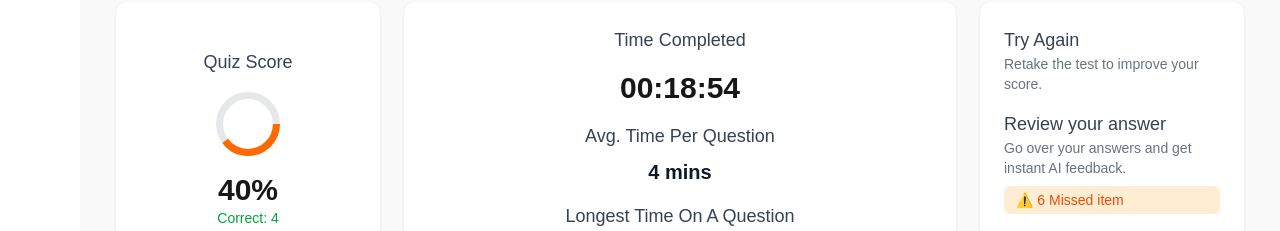
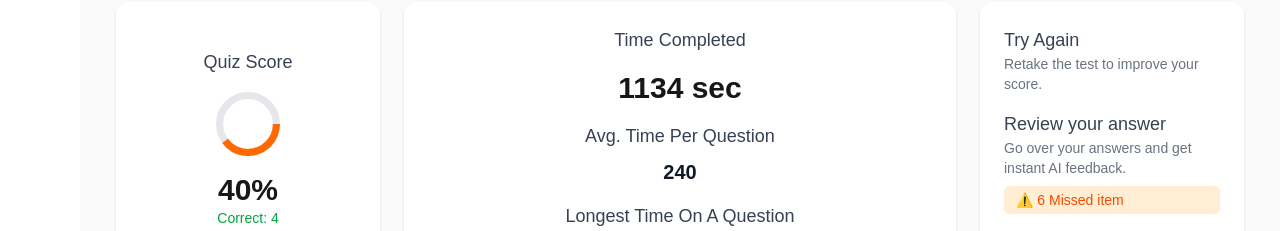
Before and after one commit to zeeshanpaalo/samwell, a Next.js app: page /dashboard/quiz/1 in a window 1280 px wide. Shown: the part 206-437 px from the top of the page. Built offline with nearby package versions, Linux system fonts and the light colour scheme.

Commit message:
Results UI dynamic data

```diff
--- a/src/app/(protected)/dashboard/quiz/[quidId]/page.tsx
+++ b/src/app/(protected)/dashboard/quiz/[quidId]/page.tsx
@@ -8,7 +8,7 @@ const QuizResults = () => {
   const { result, fetchResultById } = useQuizContext();
 
   useEffect(() => {
-    if (quidId) {
+    if (quidId && !result) {
       fetchResultById(quidId as string);
     }
   }, [quidId]);
@@ -60,19 +60,19 @@ const QuizResults = () => {
               </svg>
             </div>
             <p className="text-3xl font-bold mt-4">{`${result?.quizScore}%`}</p>
-            <p className="text-sm text-green-600">Correct: 4</p>
-            <p className="text-sm text-orange-500">Incorrect: 6</p>
+            <p className="text-sm text-green-600">{`Correct: ${result?.correctAnswers}`}</p>
+            <p className="text-sm text-orange-500">{`Incorrect: ${result?.incorrectAnswers}`}</p>
           </div>
         </div>
 
         {/* Time Completed - Wider Card */}
         <div className="bg-white p-6 rounded-xl shadow-sm col-span-2 flex flex-col items-center">
           <h3 className="text-lg font-medium text-gray-700">Time Completed</h3>
-          <p className="text-3xl font-bold mt-4">00:18:54</p>
+          <p className="text-3xl font-bold mt-4">{`${result?.totalTimeTaken} sec`}</p>
           <h3 className="text-lg font-medium text-gray-700 mt-4">
             Avg. Time Per Question
           </h3>
-          <p className="text-xl font-semibold text-gray-900 mt-2">4 mins</p>
+          <p className="text-xl font-semibold text-gray-900 mt-2">{`${result?.averageTimePerQuestion}`}</p>
           <h3 className="text-lg font-medium text-gray-700 mt-4">
             Longest Time On A Question
           </h3>
```
